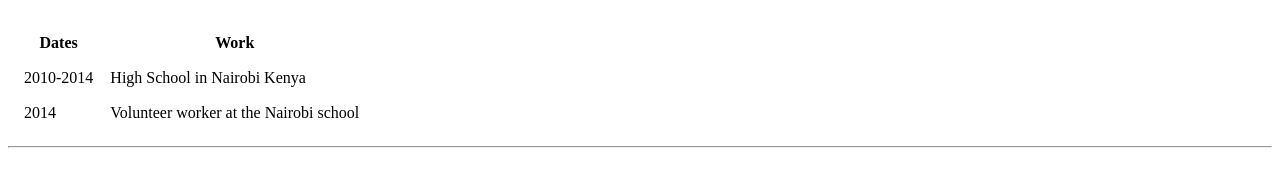
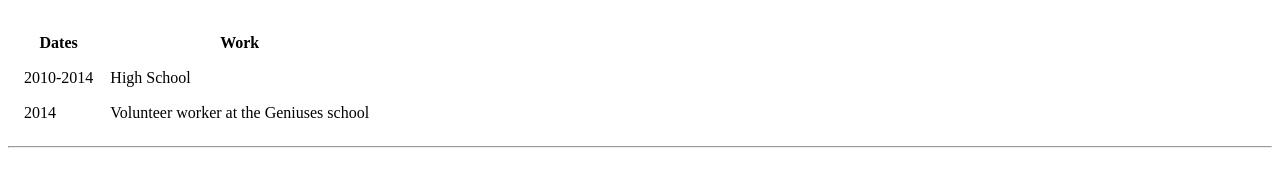
Before and after one commit to WycliffeMAI/cv, a plain HTML site: page index.html in a window 1280 px wide. Shown: the part 369-538 px from the top of the page. Drawn offline with Linux system fonts and the light colour scheme.

Commit message:
Update index.html

```diff
--- a/index.html
+++ b/index.html
@@ -36,11 +36,11 @@
                     <tbody>
                         <tr>
                             <td>2010-2014</td>
-                            <td>High School in Nairobi Kenya</td>
+                            <td>High School</td>
                         </tr>
                         <tr>
                             <td>2014</td>
-                            <td>Volunteer worker at the Nairobi school</td>
+                            <td>Volunteer worker at the Geniuses school</td>
                         </tr>
                     </tbody>
                     <tfoot>
```
